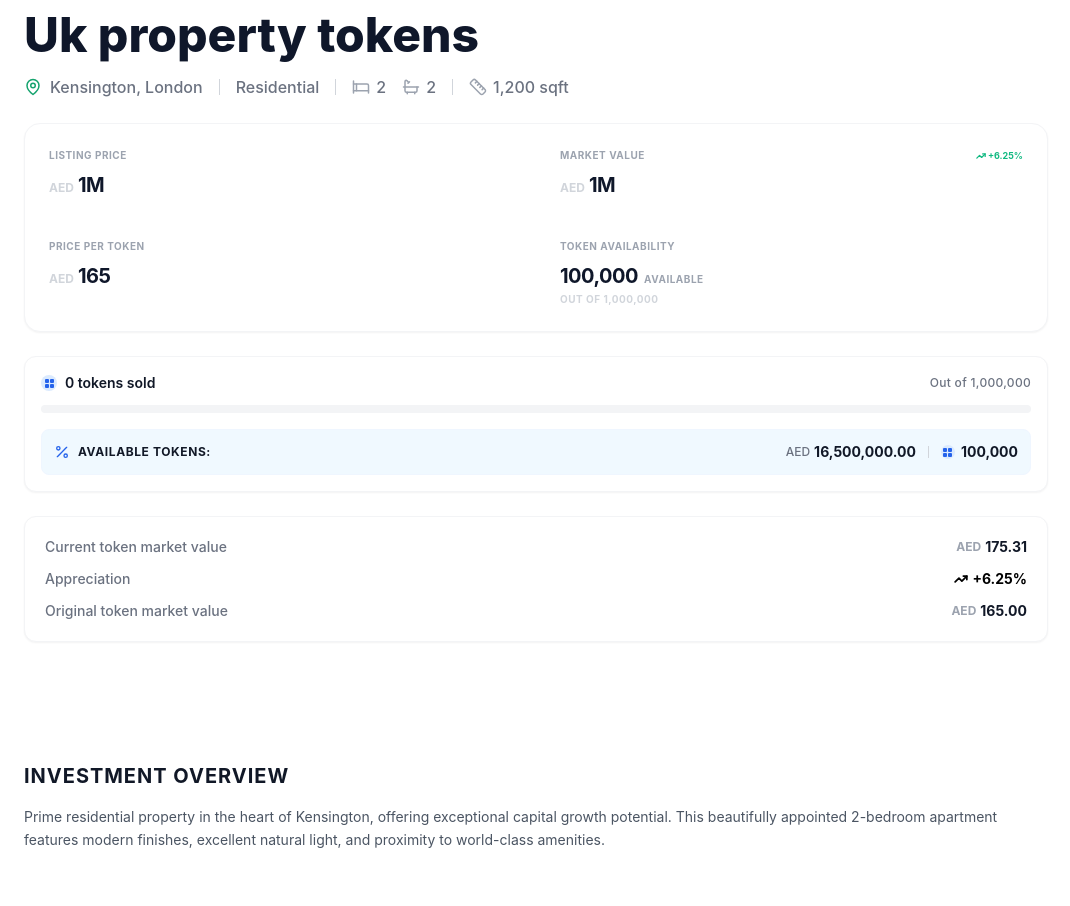
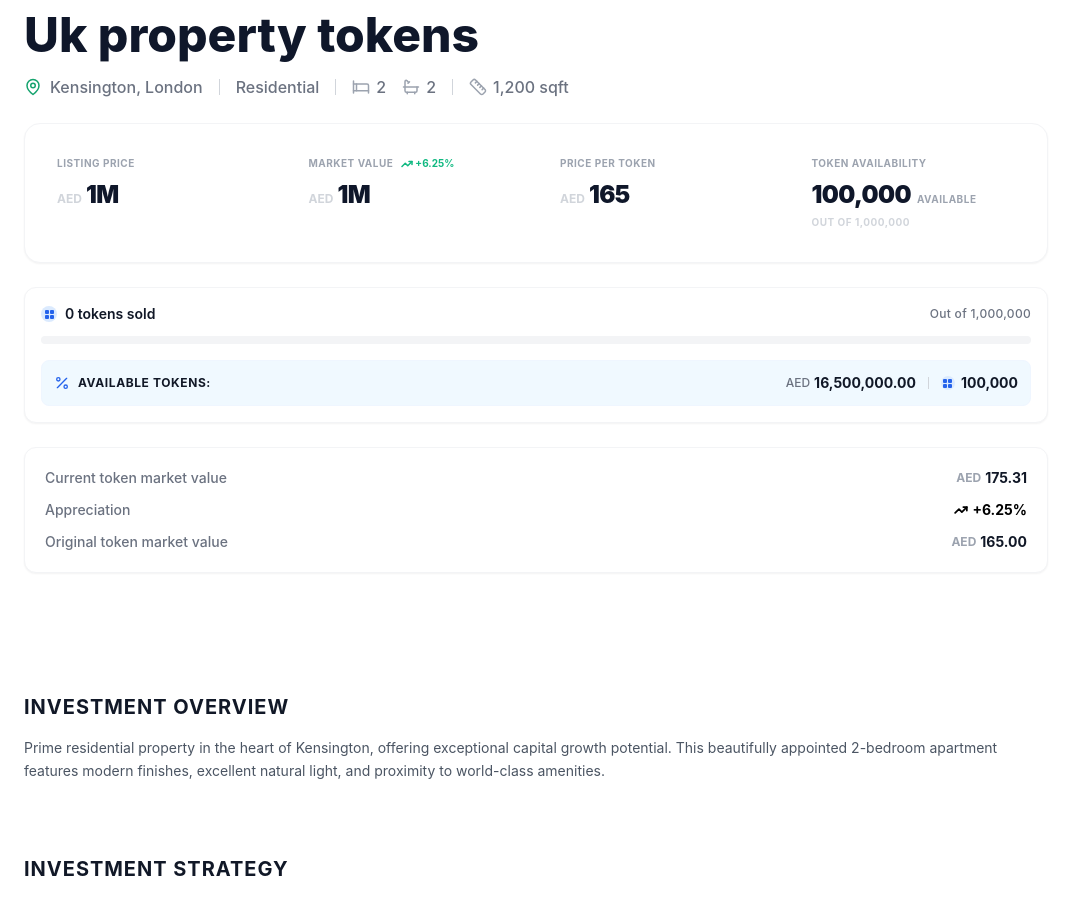
Before and after one commit to httpsnada11/launchpad, a React (Vite) app: page /property/1 in a window 1280 px wide. Shown: the part 820-1726 px from the top of the page, without its empty margins (0-1070 px from the left). Built offline with nearby package versions, Linux system fonts and the light colour scheme.

Commit message:
updated ALIGNMENT

```diff
--- a/src/pages/PropertyDetailPage/PropertyDetailPage.jsx
+++ b/src/pages/PropertyDetailPage/PropertyDetailPage.jsx
@@ -607,52 +607,50 @@ export default function PropertyDetailPage() {
                                     </div>
 
                                     <div className="space-y-6">
-                                        <div className="bg-white rounded-2xl p-6 border border-gray-100 shadow-sm relative w-full">
-                                            <div className="grid grid-cols-2 gap-y-10 relative z-10">
-                                                {/* Top Left: Listing Price */}
-                                                <div className="pr-4">
+                                        <div className="bg-white rounded-2xl p-6 lg:p-8 border border-gray-100 shadow-sm relative w-full">
+                                            <div className="grid grid-cols-2 lg:grid-cols-4 gap-y-10 gap-x-8 lg:gap-x-12 relative z-10">
+                                                {/* Listing Price */}
+                                                <div>
                                                     <p className="text-gray-400 text-[10px] font-bold uppercase tracking-wider mb-2">Listing price</p>
                                                     <div className="flex items-baseline gap-1">
                                                         <span className="text-gray-300 text-xs font-bold">AED</span>
-                                                        <span className="text-[#0F172A] text-xl font-bold tracking-tight">{property.assetPrice.replace('AED ', '')}</span>
+                                                        <span className="text-[#0F172A] text-2xl font-black tracking-tight">{property.assetPrice.replace('AED ', '')}</span>
                                                     </div>
                                                 </div>
 
-                                                {/* Top Right: Market Value */}
-                                                <div className="pl-6">
-                                                    <div className="flex items-center justify-between mb-2">
+                                                {/* Market Value */}
+                                                <div>
+                                                    <div className="flex items-center gap-2 mb-2">
                                                         <p className="text-gray-400 text-[10px] font-bold uppercase tracking-wider">Market value</p>
-                                                        <div className="flex items-center gap-0.5 text-[#10B981] font-bold text-[9px]">
-                                                            <TrendingUp size={10} strokeWidth={3} />
+                                                        <div className="flex items-center gap-0.5 text-[#10B981] font-bold text-[10px]">
+                                                            <TrendingUp size={12} strokeWidth={3} />
                                                             <span>+6.25%</span>
                                                         </div>
                                                     </div>
                                                     <div className="flex items-baseline gap-1">
                                                         <span className="text-gray-300 text-xs font-bold">AED</span>
-                                                        <span className="text-[#0F172A] text-xl font-bold tracking-tight">{(property.financials?.marketValue || property.assetPrice).replace('AED ', '')}</span>
+                                                        <span className="text-[#0F172A] text-2xl font-black tracking-tight">{(property.financials?.marketValue || property.assetPrice).replace('AED ', '')}</span>
                                                     </div>
                                                 </div>
 
-                                                {/* Bottom Left: Price per Token */}
-                                                <div className="pr-4">
-                                                    <div className="flex items-center gap-1.5 mb-2">
-                                                        <p className="text-gray-400 text-[10px] font-bold uppercase tracking-wider">Price per token</p>
-                                                    </div>
+                                                {/* Price per Token */}
+                                                <div>
+                                                    <p className="text-gray-400 text-[10px] font-bold uppercase tracking-wider mb-2">Price per token</p>
                                                     <div className="flex items-baseline gap-1">
                                                         <span className="text-gray-300 text-xs font-bold">AED</span>
-                                                        <span className="text-[#0F172A] text-xl font-bold tracking-tight">{property.tokenPriceAED.replace(' AED', '')}</span>
+                                                        <span className="text-[#0F172A] text-2xl font-black tracking-tight">{property.tokenPriceAED.replace(' AED', '')}</span>
                                                     </div>
                                                 </div>
 
-                                                {/* Bottom Right: Token Availability */}
-                                                <div className="pl-6">
+                                                {/* Token Availability */}
+                                                <div>
                                                     <p className="text-gray-400 text-[10px] font-bold uppercase tracking-wider mb-2">Token availability</p>
                                                     <div className="flex flex-col gap-0.5">
                                                         <div className="flex items-baseline gap-1.5">
-                                                            <span className="text-[#0F172A] text-xl font-bold tracking-tight">{property.availableTokens.toLocaleString()}</span>
+                                                            <span className="text-[#0F172A] text-2xl font-black tracking-tight">{property.availableTokens.toLocaleString()}</span>
                                                             <span className="text-gray-400 text-[10px] font-bold uppercase tracking-wider">AVAILABLE</span>
                                                         </div>
-                                                        <div className="flex items-center gap-1.5">
+                                                        <div className="flex items-center mt-0.5">
                                                             <span className="text-gray-300 text-[10px] font-bold uppercase tracking-wider whitespace-nowrap">OUT OF {property.totalTokens.toLocaleString()}</span>
                                                         </div>
                                                     </div>
```
